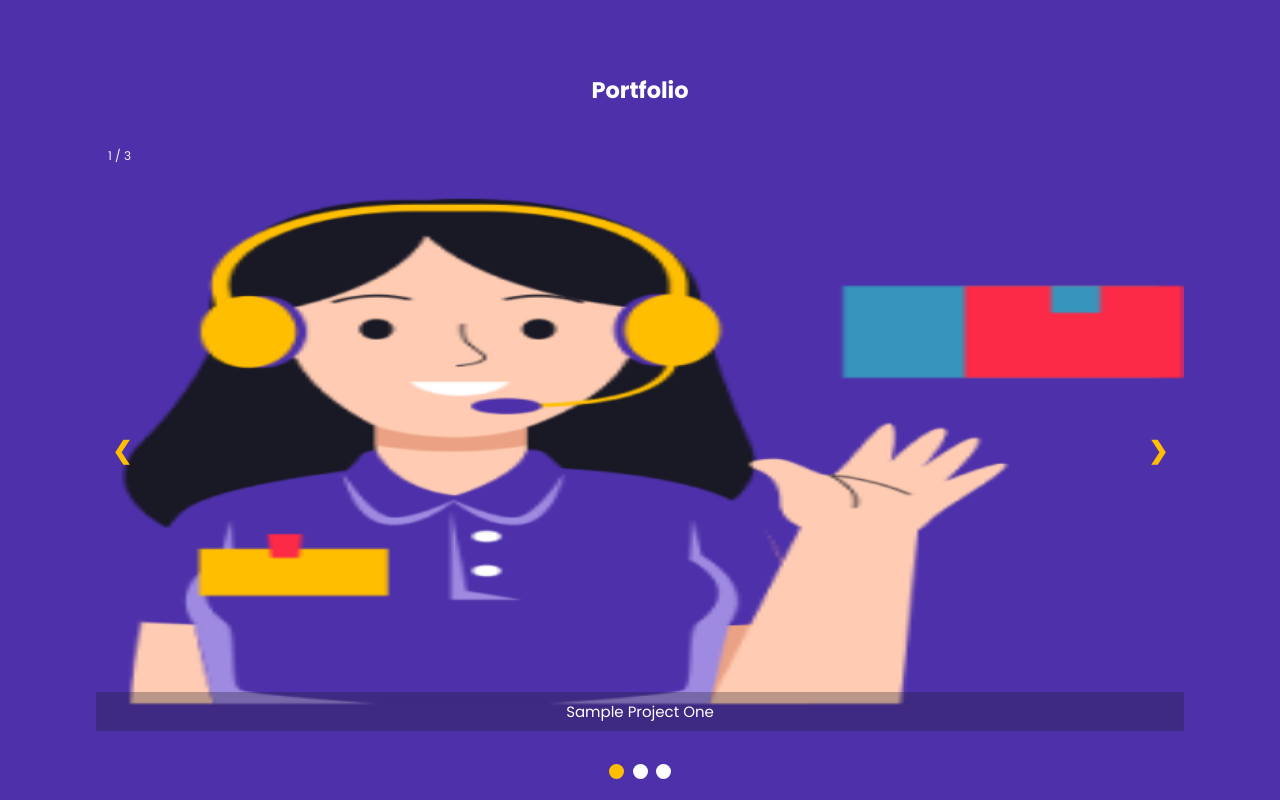
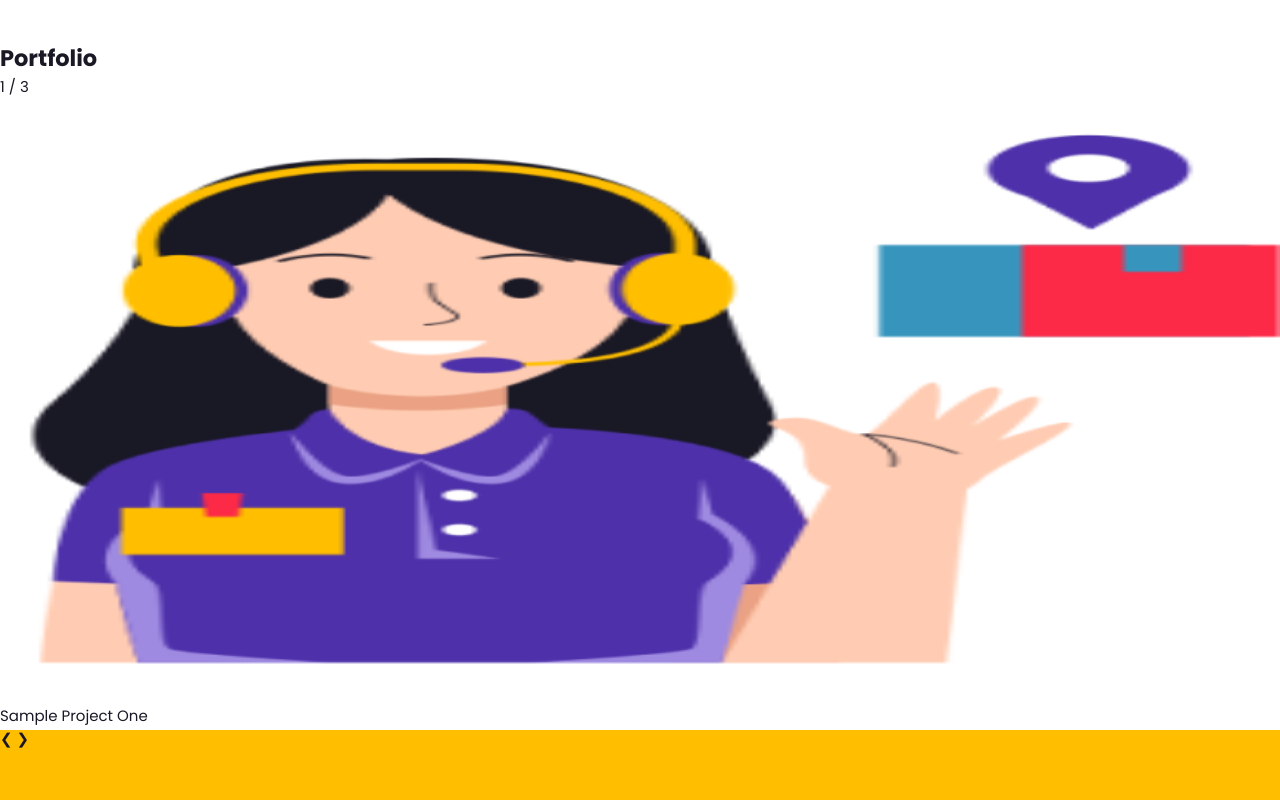
Before and after one commit to Joanalyn-Iman/Perosnal-Website, a plain HTML site: page index.html in a window 1280 px wide. Shown: the part 4120-4920 px from the top of the page. Drawn offline with nearby package versions, Linux system fonts and the light colour scheme; files whose address does not match are found by name.

Commit message:
Update styles.css

```diff
--- a/styles.css
+++ b/styles.css
@@ -549,113 +549,7 @@ hr {
     margin-bottom: 2rem;
 }
 
-.portfolio {
-    background-color: var(--PrimaryAccent1);
 
-}
-
-.portfolio h1 {
-    color: var(--bg-body-color);
-    margin-block: 2rem;
-    text-align: center;
-}
-
-
-/* carousel */
-.mySlides {
-    display: none;
-}
-.mySlides img {
-    vertical-align: middle;
-    height: 200px;
-    border-radius: 16px;
-    object-fit:fill;
-}
-
-/* Slideshow container */
-.slideshow-container {
-  width: 85%;
-  height: auto;
-  position: relative;
-  margin: auto;
-
-}
-
-/* Next & previous buttons */
-.prev, .next {
-  cursor: pointer;
-  position: absolute;
-  top: 50%;
-  width: auto;
-  padding: 16px;
-  margin-top: -22px;
-  color: var(--PrimaryAccent2);
-  font-weight: bold;
-  font-size: 24px;
-  transition: 0.6s ease;
-  border-radius: 0 3px 3px 0;
-  user-select: none;
-}
-
-/* Position the "next button" to the right */
-.next {
-  right: 0;
-  border-radius: 8px 0 0 8px;
-}
-
-/* On hover, add a black background color with a little bit see-through */
-.prev:hover, .next:hover {
-  background-color: var(--SecondaryAccent1);
-}
-
-/* Caption text */
-.text {
-  color: var(--bg-body-color);
-  background-color: #1918254b;
-  font-size: 15px;
-  padding: 8px 12px;
-  position: absolute;
-  bottom: 8px;
-  width: 100%;
-  text-align: center;
-}
-
-/* Number text (1/3 etc) */
-.numbertext {
-  color: #f2f2f2;
-  font-size: 12px;
-  padding: 8px 12px;
-  position: absolute;
-  top: 0;
-}
-
-/* The dots/bullets/indicators */
-.dot {
-  cursor: pointer;
-  height: 15px;
-  width: 15px;
-  margin: 0 2px;
-  background-color: var(--bg-body-color);
-  border-radius: 50%;
-  display: inline-block;
-  transition: background-color 0.6s ease;
-}
-
-.active, .dot:hover {
-  background-color: var(--PrimaryAccent2);
-}
-
-/* Fading animation */
-.fade {
-  animation-name: fade;
-  animation-duration: 1.5s;
-}
-
-.portfolio-btn {
-    display: flex;
-    justify-content: center;
-    margin-block: 2rem;
-}
 
 
 /* Contact */
@@ -1131,73 +1025,3 @@ hr {
         padding-bottom: 1.5rem;
     }
 }
-
-
-
-
-
-
-
-
-
-/* KEYFRAMES OF PORTFOLIO CAROUSEL */
-@keyframes fade {
-  from {opacity: .4}
-  to {opacity: 1}
-}
-
-/* On smaller screens, decrease text size */
-@media only screen and (max-width: 320px) {
-  .prev, .next,.text {
-    font-size: var(--normal-font-size)}
-}
-
-
-
-@keyframes tonext {
-    75% {
-      left: 0;
-    }
-    95% {
-      left: 100%;
-    }
-    98% {
-      left: 100%;
-    }
-    99% {
-      left: 0;
-    }
-  }
-
-  @keyframes tostart {
-    75% {
-      left: 0;
-    }
-    95% {
-      left: -300%;
-    }
-    98% {
-      left: -300%;
-    }
-    99% {
-      left: 0;
-    }
-  }
-
-  @keyframes snap {
-    96% {
-      scroll-snap-align: center;
-    }
-    97% {
-      scroll-snap-align: none;
-    }
-    99% {
-      scroll-snap-align: none;
-    }
-    100% {
-      scroll-snap-align: center;
-    }
-  }
-
-
-/* KEYFRAMES */
```
